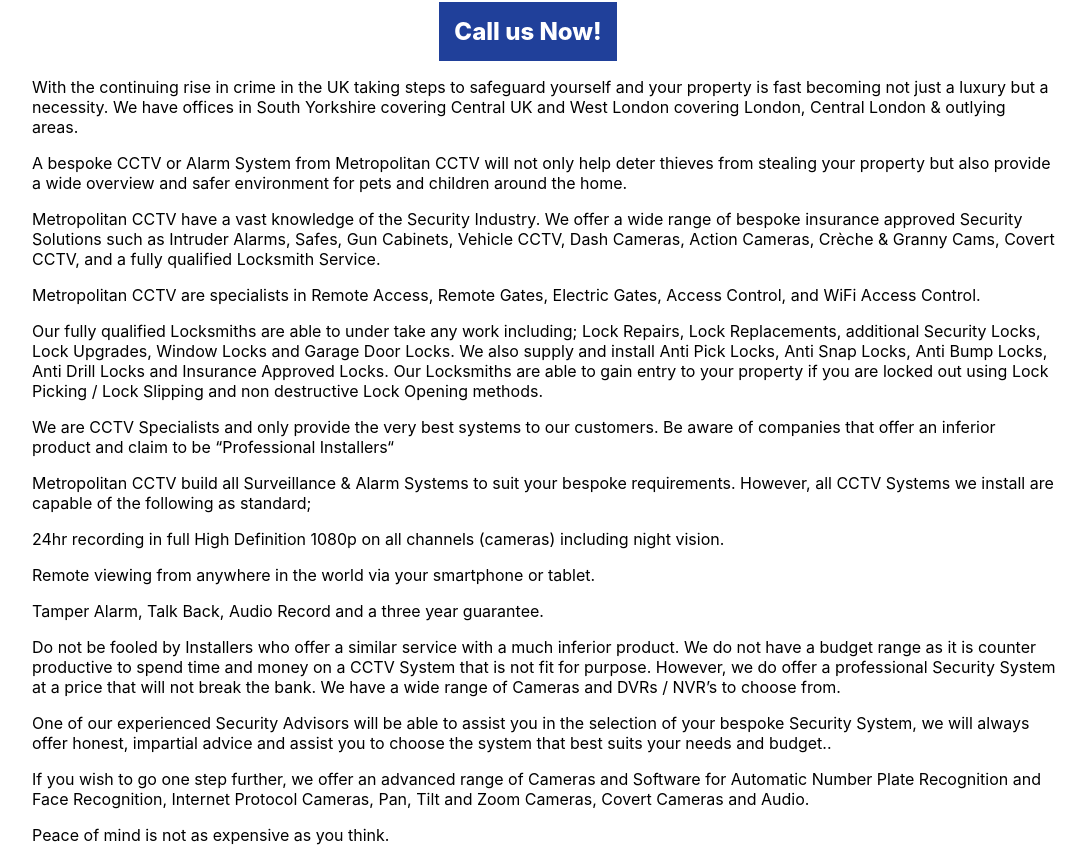
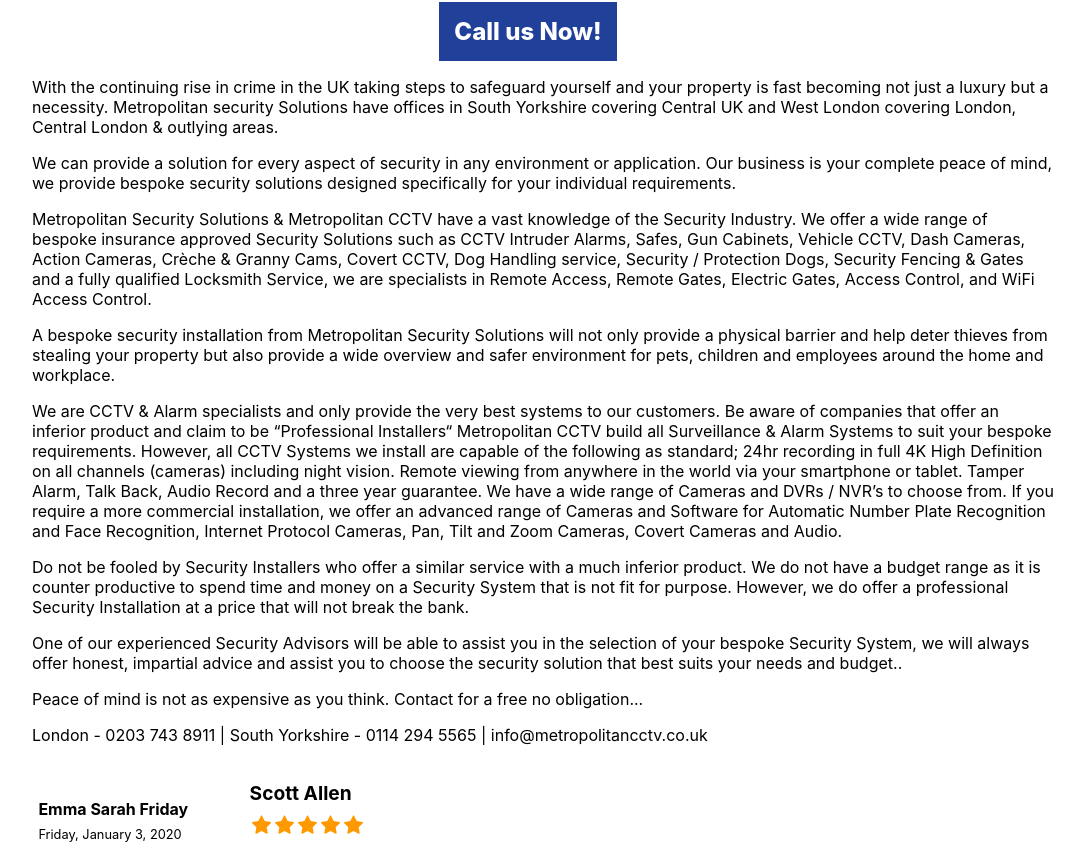
Before and after one commit to JosephChotard/metropolitancctv, a Next.js app: page / in a window 1280 px wide. Shown: the part 691-1538 px from the top of the page, without its empty margins (96-1182 px from the left). Built offline with nearby package versions, Linux system fonts and the light colour scheme.

Commit message:
update content

```diff
--- a/components/testimonials/Testimonials.tsx
+++ b/components/testimonials/Testimonials.tsx
@@ -7,11 +7,6 @@ const TESTIMONIALS = [
     name: "Emma Sarah Friday",
     date: "Friday, January  3, 2020",
     description: "What a fantastic service I received! Cannot recommend enough. I was interested in cctv for my own peace of mind and security of my property. Not only are the cameras excellent quality but I am able to access them any time and anywhere on my mobile phone or tablet. For additional peace of mind they also installed an up to date burglar alarm which included a device that rings me when my burglar alarm has been triggered. Overall, great products and a reliable, friendly service!"
-  },
-  {
-    name: "Dee Howarth",
-    date: "Tuesday, June 11, 2019",
-    description: "Reliable, honest & did a great job. Thank you very much, would recommend & will use again!"
   },
   {
     name: "Scott Allen",
--- a/pages/index.tsx
+++ b/pages/index.tsx
@@ -36,21 +36,22 @@ export default function Home() {
       </div>
       <CallUsNow />
       <div className={styles.blob}>
-        <p>With the continuing rise in crime in the UK taking steps to safeguard yourself and your property is fast becoming not just a luxury but a necessity. We have offices in South Yorkshire covering Central UK and West London covering London, Central London & outlying areas.</p>
-        <p>A bespoke CCTV or Alarm System from Metropolitan CCTV will not only help deter thieves from stealing your property but also provide a wide overview and safer environment for pets and children around the home.</p>
-        <p>Metropolitan CCTV have a vast knowledge of the Security Industry. We offer a wide range of bespoke insurance approved Security Solutions such as Intruder Alarms, Safes, Gun Cabinets, Vehicle CCTV, Dash Cameras, Action Cameras, Crèche & Granny Cams, Covert  CCTV, and a fully qualified Locksmith Service.</p>
-        <p>Metropolitan CCTV are specialists in Remote Access, Remote Gates, Electric Gates, Access Control, and WiFi Access Control.</p>
-        <p>Our fully qualified Locksmiths are able to under take any work including; Lock Repairs, Lock Replacements, additional Security Locks, Lock Upgrades, Window Locks and Garage Door Locks. We also supply and install Anti Pick Locks, Anti Snap Locks, Anti  Bump Locks, Anti Drill Locks and Insurance Approved Locks. Our Locksmiths are able to gain entry to your property if you are locked out using Lock Picking / Lock Slipping and non destructive Lock Opening methods.</p>
-        <p>We are CCTV Specialists and only provide the very best systems to our customers. Be aware of companies that offer an inferior product and claim to be “Professional Installers“</p>
-        <p>Metropolitan CCTV build all Surveillance & Alarm Systems to suit your bespoke requirements. However, all CCTV Systems we install are capable of the following as standard;</p>
-        <p>24hr recording in full High Definition 1080p on all channels (cameras) including night vision.</p>
-        <p>Remote viewing from anywhere in the world via your smartphone or tablet.</p>
-        <p>Tamper Alarm, Talk Back, Audio Record and a three year guarantee.</p>
-        <p>Do not be fooled by Installers who offer a similar service with a much inferior product. We do not have a budget range as it is counter productive to spend time and money on a CCTV System that is not fit for purpose. However, we do offer a professional  Security System at a price that will not break the bank. We have a wide range of Cameras and DVRs / NVR’s to choose from.</p>
-        <p>One of our experienced Security Advisors will be able to assist you in the selection of your bespoke Security System, we will always offer honest, impartial advice and assist you to choose the system that best suits your needs and budget..</p>
-        <p>If you wish to go one step further, we offer an advanced range of Cameras and Software for Automatic Number Plate Recognition and Face Recognition, Internet Protocol Cameras, Pan, Tilt and Zoom Cameras, Covert Cameras and Audio.</p>
-        <p>Peace of mind is not as expensive as you think.</p>
-        <p>Contact for a free no obligation...</p>
+        <p>With the continuing rise in crime in the UK taking steps to safeguard yourself and your property is fast becoming not just a luxury but a necessity. Metropolitan security Solutions have offices in South Yorkshire covering Central UK and West London covering London, Central London &amp; outlying areas.</p>
+
+        <p>We can provide a solution for every aspect of security in any environment or application. Our business is your complete peace of mind, we provide bespoke security solutions designed specifically for your individual requirements.</p>
+
+        <p>Metropolitan Security Solutions &amp; Metropolitan CCTV have a vast knowledge of the Security Industry. We offer a wide range of bespoke insurance approved Security Solutions such as CCTV Intruder Alarms, Safes, Gun Cabinets, Vehicle CCTV, Dash Cameras, Action Cameras, Cr&egrave;che &amp; Granny Cams, Covert CCTV, Dog Handling service, Security / Protection Dogs, Security Fencing &amp; Gates and a fully qualified Locksmith Service, we are specialists in Remote Access, Remote Gates, Electric Gates, Access Control, and WiFi Access Control.</p>
+
+        <p>A bespoke security installation from Metropolitan Security Solutions will not only provide a physical barrier and help deter thieves from stealing your property but also provide a wide overview and safer environment for pets, children and employees around the home and workplace.</p>
+
+        <p>We are CCTV &amp; Alarm specialists and only provide the very best systems to our customers. Be aware of companies that offer an inferior product and claim to be &ldquo;Professional Installers&ldquo; Metropolitan CCTV build all Surveillance &amp; Alarm Systems to suit your bespoke requirements. However, all CCTV Systems we install are capable of the following as standard; 24hr recording in full 4K High Definition on all channels (cameras) including night vision. Remote viewing from anywhere in the world via your smartphone or tablet. Tamper Alarm, Talk Back, Audio Record and a three year guarantee. We have a wide range of Cameras and DVRs / NVR&rsquo;s to choose from. If you require a more commercial installation, we offer an advanced range of Cameras and Software for Automatic Number Plate Recognition and Face Recognition, Internet Protocol Cameras, Pan, Tilt and Zoom Cameras, Covert Cameras and Audio.</p>
+
+        <p>Do not be fooled by Security Installers who offer a similar service with a much inferior product. We do not have a budget range as it is counter productive to spend time and money on a Security System that is not fit for purpose. However, we do offer a professional Security Installation at a price that will not break the bank.</p>
+
+        <p>One of our experienced Security Advisors will be able to assist you in the selection of your bespoke Security System, we will always offer honest, impartial advice and assist you to choose the security solution that best suits your needs and budget..</p>
+
+        <p>Peace of mind is not as expensive as you think. Contact for a free no obligation...</p>
+
         <p>London - 0203 743 8911 | South Yorkshire - 0114 294 5565 | info@metropolitancctv.co.uk</p>
       </div>
       <Testimonials />
```
